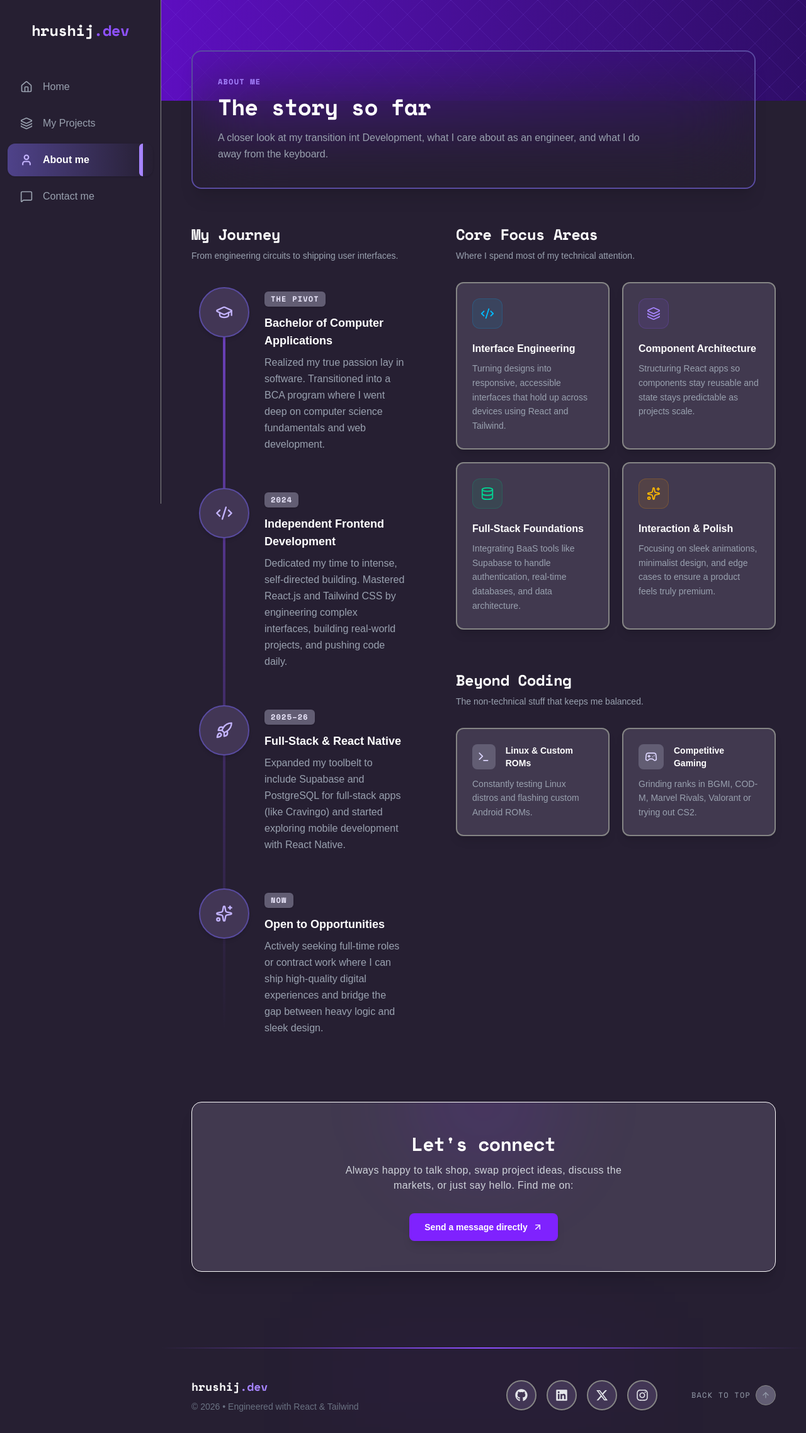
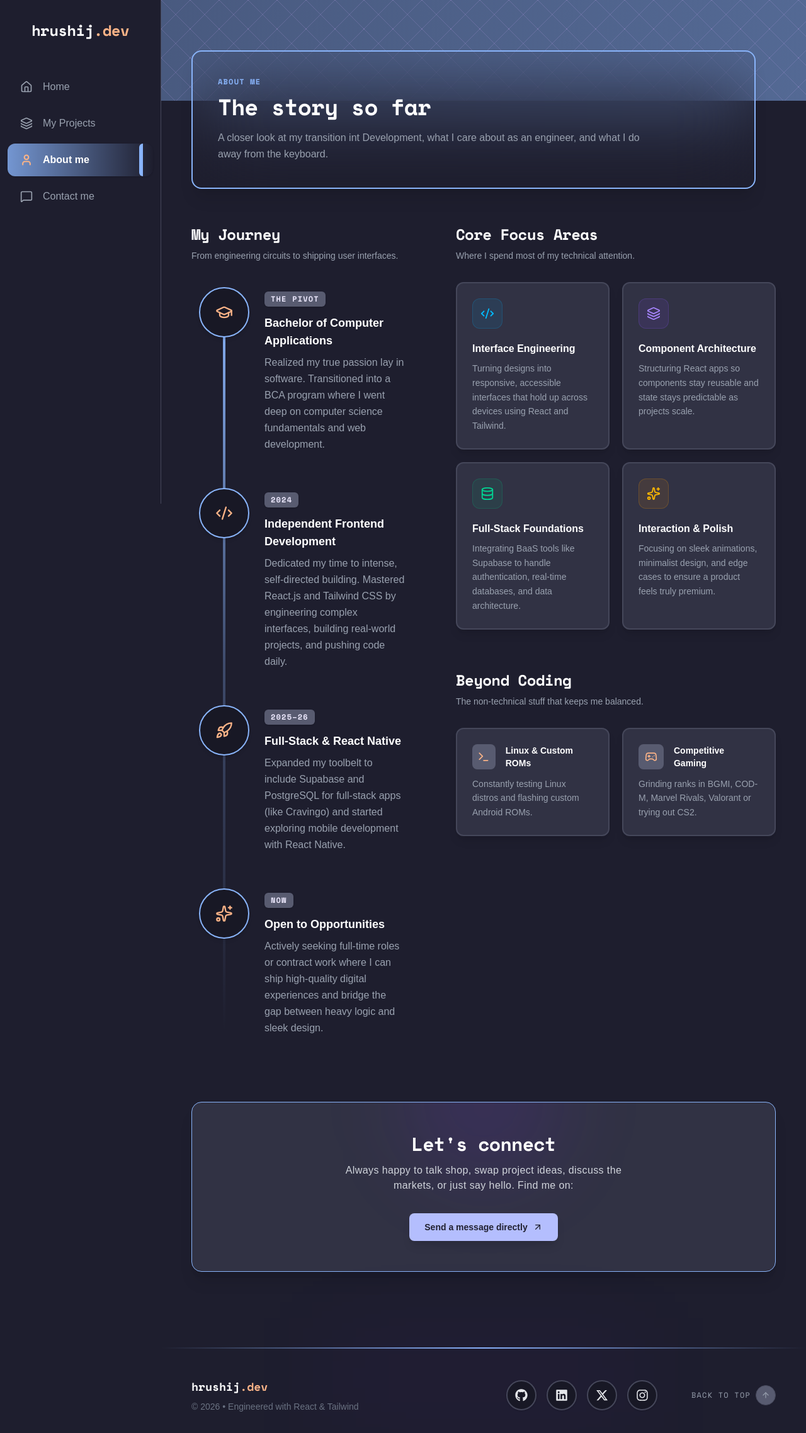
Before and after one commit to Hrushikeshj26/Portfolio, a React (Vite) app: page /about in a window 1280 px wide. Shown: the whole page at 63% size. Built offline with nearby package versions, Linux system fonts and the light colour scheme; a web font is replaced by a local one.

Commit message:
implemented Catppuccin Mocha Colors Theme

```diff
--- a/src/components/Footer.jsx
+++ b/src/components/Footer.jsx
@@ -38,7 +38,7 @@ const Footer = () => {
 
   return (
     <footer className="relative mt-20 pb-8 pt-12">
-      <div className="absolute top-0 left-1/2 -translate-x-1/2 w-full max-w-6xl h-0.5 bg-linear-to-r from-transparent via-violet-500 to-transparent" />
+      <div className="absolute top-0 left-1/2 -translate-x-1/2 w-full max-w-6xl h-0.5 bg-linear-to-r from-transparent via-[#89b4fa] to-transparent" />
 
       <div className="absolute top-0 left-1/2 -translate-x-1/2 w-full max-w-lg h-24 bg-violet-600/5 blur-[80px] pointer-events-none" />
 
@@ -46,7 +46,7 @@ const Footer = () => {
 
         <div className="flex flex-col items-center md:items-start gap-2 order-2 md:order-1">
           <p className="text-white font-spacemono text-lg font-bold">
-            hrushij<span className="text-violet-400">.dev</span>
+            hrushij<span className="text-main">.dev</span>
           </p>
           <p className="text-gray-500 text-xs sm:text-sm font-medium">
             © {currentYear} • Engineered with React & Tailwind
--- a/src/components/Sidebar.jsx
+++ b/src/components/Sidebar.jsx
@@ -38,8 +38,8 @@ const Sidebar = () => {
       {/* --- Mobile Top Header (Glassmorphism) --- */}
       <div className="md:hidden fixed top-0 left-0 right-0 h-16 bg-main/80 backdrop-blur-xl border-b border-subtle flex items-center justify-between px-6 z-40 shadow-sm">
         <div className="font-spacemono">
-          <Link to='/' className="text-xl font-bold text-white flex items-baseline tracking-tight">
-            hrushij<span className="text-violet-500">.dev</span>
+          <Link to='/' className="text-xl font-bold flex items-baseline tracking-tight">
+            hrushij<span className="text-main">.dev</span>
           </Link>
         </div>
         <motion.button
@@ -77,7 +77,7 @@ const Sidebar = () => {
           {/* Logo */}
           <div className="mb-12 font-spacemono px-8">
             <Link to='/' className="text-xl md:text-2xl font-bold text-white flex items-baseline md:justify-center tracking-tight">
-              hrushij<span className="text-violet-500 text-2xl">.dev</span>
+              hrushij<span className="text-main text-2xl">.dev</span>
             </Link>
           </div>
 
@@ -96,8 +96,8 @@ const Sidebar = () => {
                   className={({ isActive }) =>
                     `group relative flex items-center space-x-4 px-5 py-3.5 rounded-xl transition-all duration-300 overflow-hidden ${
                       isActive
-                        ? 'text-white bg-linear-to-r from-[#594ba0]/80 to-transparent font-semibold shadow-sm'
-                        : 'text-gray-400 hover:text-white hover:bg-[#594ba0]/20 font-medium'
+                        ? 'text-white bg-linear-to-r from-[#89b4fa]/80 to-transparent font-semibold shadow-sm'
+                        : 'text-gray-400 hover:text-white hover:bg-[#89b4fa]/20 font-medium'
                     }`
                   }
                 >
@@ -107,7 +107,7 @@ const Sidebar = () => {
                       {isActive && (
                         <motion.div
                           layoutId="activeTabIndicator"
-                          className="absolute right-0 top-0 bottom-0 w-1.5 bg-violet-400 rounded-l-full"
+                          className="absolute right-0 top-0 bottom-0 w-1.5 bg-[#89b4fa] rounded-l-full"
                           initial={{ opacity: 0 }}
                           animate={{ opacity: 1 }}
                           transition={{ duration: 0.3 }}
@@ -116,7 +116,7 @@ const Sidebar = () => {
 
                       {/* Icon & Text with Hover Physics */}
                       <span className={`transition-transform duration-300 ${!isActive && 'group-hover:translate-x-1'}`}>
-                        <item.icon size={20} strokeWidth={isActive ? 2.5 : 2} className={isActive ? 'text-violet-300' : ''}/>
+                        <item.icon size={20} strokeWidth={isActive ? 2.5 : 2} className={isActive ? 'text-main' : ''}/>
                       </span>
                       <span className={`text-base transition-transform duration-300 ${!isActive && 'group-hover:translate-x-1'}`}>
                         {item.name}
--- a/src/index.css
+++ b/src/index.css
@@ -11,24 +11,20 @@
 }
 
 @layer utilities {
-  /* --- Backgrounds --- */
+  .bg-main { background-color: #1e1e2e; }
+  .bg-card { background-color: #313244; }
+  .bg-card2 { background-color: #45475a; }
+  .bg-surface { background-color: #585b70; }
+  .bg-second { background-color: #181825; }
 
-  .bg-main { background-color: #261f32; }
-  .bg-card { background-color: #41394f; }
-  .bg-card2 { background-color: #2f2441; }
-  .bg-surface { background-color: #625d73; }
-  .bg-second { background-color: #423655; }
+  .border-subtle { border-color: #45475a; }
+  .border-second { border-color: #89b4fa;}
+  .border-main { border-color: #89b4fa; }
 
+  .text-main { color: #fab387 }
+  .text-second { color: #89b4fa; }
 
-  /* --- Borders --- */
-  .border-subtle { border-color: #858585; }
-  .border-second { border-color: #594ba0; }
-  .border-main { border-color: #fbfafb; }
-
-
-
-  /* --- Buttons --- */
-  .bg-btn { background-color: var(--color-violet-600) }
-  .hover\:bg-btn-hover:hover { background-color: var(--color-violet-700) }
-  .text-btn { color: var(--color-white); }
+  .bg-btn { background-color: #b4befe; }
+  .hover\:bg-btn-hover:hover { background-color: #a1acf0; }
+  .text-btn { color: #212131; }
 }
--- a/src/pages/About.jsx
+++ b/src/pages/About.jsx
@@ -88,14 +88,14 @@ const About = () => {
   return (
     <div className="min-h-screen pb-10">
 
-      <div className="min-h-40 w-full bg-linear-to-r from-violet-800 to-violet-950 relative overflow-hidden">
+      <div className="min-h-40 w-full bg-linear-to-r from-[#89b4fa]/40 to-[#89b4fa]/50 relative overflow-hidden">
         <div
-          className="absolute inset-0 z-0 pointer-events-none opacity-40"
+          className="absolute inset-0 z-0 pointer-events-none opacity-50"
           style={{
             backgroundImage: `
-              repeating-linear-gradient(45deg, rgba(139, 92, 246, 0.4) 0, rgba(139, 92, 246, 0.4) 1px, transparent 1px, transparent 32px),
-              repeating-linear-gradient(-45deg, rgba(139, 92, 246, 0.4) 0, rgba(139, 92, 246, 0.4) 1px, transparent 1px, transparent 32px)
-            `,
+        repeating-linear-gradient(45deg, rgba(203, 166, 247, 0.4) 0, rgba(203, 166, 247, 0.4) 1px, transparent 1px, transparent 32px),
+        repeating-linear-gradient(-45deg, rgba(203, 166, 247, 0.4) 0, rgba(203, 166, 247, 0.4) 1px, transparent 1px, transparent 32px)
+      `,
             backgroundSize: "46px 46px",
           }}
         />
@@ -108,7 +108,7 @@ const About = () => {
           transition={{ duration: 0.5 }}
           className="border-2 border-second rounded-2xl p-7 sm:p-10 backdrop-blur-3xl shadow-xl max-w-4xl"
         >
-          <p className="text-xs font-spacemono uppercase tracking-widest text-violet-400 mb-3 font-bold">
+          <p className="text-xs font-spacemono uppercase tracking-widest text-second mb-3 font-bold">
             About me
           </p>
           <h1 className="text-3xl sm:text-4xl font-bold font-spacemono text-white tracking-tight mb-4">
@@ -130,7 +130,7 @@ const About = () => {
             </p>
 
             <div className="relative pl-3">
-              <div className="absolute left-12.5 top-4 bottom-4 w-1 bg-linear-to-b from-violet-500/70 via-violet-500/30 to-transparent rounded-full" />
+              <div className="absolute left-12.5 top-4 bottom-4 w-1 bg-linear-to-b from-[#89b4fa] via-[#89b4fa]/30 to-transparent rounded-full" />
 
               <div className="space-y-12">
                 {journey.map(({ year, icon: Icon, title, description }, i) => (
@@ -142,7 +142,7 @@ const About = () => {
                     transition={{ duration: 0.5, delay: i * 0.15 }}
                     className="relative flex gap-6 group"
                   >
-                    <div className="relative z-10 shrink-0 w-20 h-20 rounded-full bg-second border-2 border-second group-hover:border-violet-500 flex items-center justify-center text-violet-300 transition-colors duration-300 shadow-md">
+                    <div className="relative z-10 shrink-0 w-20 h-20 rounded-full bg-second border-2 border-second group-hover:border-main flex items-center justify-center text-main transition-colors duration-300 shadow-md">
                       <Icon size={28} />
                     </div>
                     <div className="pt-1.5 pb-2">
@@ -201,7 +201,7 @@ const About = () => {
                     className="bg-card border-2 border-subtle hover:border-second rounded-xl p-6 transition-colors duration-300 group shadow-lg"
                   >
                     <div className="flex items-center gap-4 mb-3">
-                      <span className="inline-flex items-center justify-center w-10 h-10 rounded-lg bg-surface text-violet-200 group-hover:text-violet-300 transition-colors">
+                      <span className="inline-flex items-center justify-center w-10 h-10 rounded-lg bg-surface text-main transition-colors">
                         <Icon size={20} />
                       </span>
                       <h3 className="text-white font-semibold text-sm">{title}</h3>
@@ -236,7 +236,7 @@ const About = () => {
                 whileHover={{ scale: 1.05 }}
                 whileTap={{ scale: 0.95 }}
                 href="/contact"
-                className="inline-flex items-center gap-2 bg-btn hover:bg-btn-hover text-white font-semibold text-sm px-6 py-3 rounded-lg transition-colors shadow-lg group/cta"
+                className="inline-flex items-center gap-2 bg-btn hover:bg-btn-hover text-btn font-semibold text-sm px-6 py-3 rounded-lg transition-colors shadow-lg group/cta"
               >
                 Send a message directly
                 <ArrowUpRight
--- a/src/pages/Projects.jsx
+++ b/src/pages/Projects.jsx
@@ -11,23 +11,51 @@ import { ArrowUpRight, FolderGit2 } from "lucide-react";
 import { FaGithub } from "react-icons/fa";
 import { motion } from "framer-motion";
 
-import momento from '../assets/momento.JPG';
-import nexora from '../assets/Nexora.png';
-import novacrypto from '../assets/NovaCrypto.png';
-import technest from '../assets/TechNest.jpg';
-import cravingo from '../assets/cravingo.JPG'
+import momento from "../assets/momento.JPG";
+import nexora from "../assets/Nexora.png";
+import novacrypto from "../assets/NovaCrypto.png";
+import technest from "../assets/TechNest.jpg";
+import cravingo from "../assets/cravingo.JPG";
 
 const TECH_META = {
-  "React.js": { icon: SiReact, color: "text-sky-400", ring: "border-sky-500/30 bg-sky-500/10" },
-  "Tailwind CSS": { icon: SiTailwindcss, color: "text-cyan-400", ring: "border-cyan-500/30 bg-cyan-500/10" },
-  "Supabase": { icon: SiSupabase, color: "text-emerald-400", ring: "border-emerald-500/30 bg-emerald-500/10" },
-  "Context API": { icon: BiCodeCurly, color: "text-violet-400", ring: "border-violet-500/30 bg-violet-500/10" },
-  "CoinGecko API": { icon: TbApi, color: "text-amber-400", ring: "border-amber-500/30 bg-amber-500/10" },
-  "React Router": { icon: SiReactrouter, color: "text-rose-400", ring: "border-rose-500/30 bg-rose-500/10" },
+  "React.js": {
+    icon: SiReact,
+    color: "text-[#89b4fa]", // Mocha Blue
+    ring: "border-[#89b4fa]/30 bg-[#89b4fa]/10",
+  },
+  "Tailwind CSS": {
+    icon: SiTailwindcss,
+    color: "text-[#89dceb]", // Mocha Sky
+    ring: "border-[#89dceb]/30 bg-[#89dceb]/10",
+  },
+  Supabase: {
+    icon: SiSupabase,
+    color: "text-[#a6e3a1]", // Mocha Green
+    ring: "border-[#a6e3a1]/30 bg-[#a6e3a1]/10",
+  },
+  "Context API": {
+    icon: BiCodeCurly,
+    color: "text-[#cba6f7]", // Mocha Mauve
+    ring: "border-[#cba6f7]/30 bg-[#cba6f7]/10",
+  },
+  "CoinGecko API": {
+    icon: TbApi,
+    color: "text-[#f9e2af]", // Mocha Yellow
+    ring: "border-[#f9e2af]/30 bg-[#f9e2af]/10",
+  },
+  "React Router": {
+    icon: SiReactrouter,
+    color: "text-[#f38ba8]", // Mocha Red
+    ring: "border-[#f38ba8]/30 bg-[#f38ba8]/10",
+  },
 };
 
 const techMeta = (tech) =>
-  TECH_META[tech] || { icon: BiCodeCurly, color: "text-gray-300", ring: "border-subtle bg-surface" };
+  TECH_META[tech] || {
+    icon: BiCodeCurly,
+    color: "text-gray-300",
+    ring: "border-subtle bg-surface",
+  };
 
 const projectsData = [
   {
@@ -38,7 +66,7 @@ const projectsData = [
     tech: ["React.js", "Tailwind CSS", "Supabase"],
     liveLink: "#",
     repoLink: "https://github.com/Hrushikeshj26/Cravingo",
-    image: cravingo
+    image: cravingo,
   },
   {
     id: 2,
@@ -46,7 +74,8 @@ const projectsData = [
     description:
       "A real-time social platform featuring secure user authentication, live database synchronization, image uploads, instant notifications, and optimistic UI updates for likes and comments with a mobile-first architecture.",
     tech: ["React.js", "Supabase", "Tailwind CSS"],
-    liveLink: "https://www.linkedin.com/posts/hrushikeshj26_reactjs-tailwindcss-supabase-ugcPost-7469005036220530688-cKyO",
+    liveLink:
+      "https://www.linkedin.com/posts/hrushikeshj26_reactjs-tailwindcss-supabase-ugcPost-7469005036220530688-cKyO",
     repoLink: "https://github.com/Hrushikeshj26/Momento",
     image: momento,
   },
@@ -78,10 +107,9 @@ const projectsData = [
     tech: ["React.js", "Tailwind CSS", "React Router"],
     liveLink: "https://tech-nestt.vercel.app/",
     repoLink: "https://github.com/Hrushikeshj26/TechNest",
-    image: technest
+    image: technest,
   },
 ];
-
 
 const ProjectCard = ({ project, index }) => {
   const [imgError, setImgError] = useState(false);
@@ -95,7 +123,6 @@ const ProjectCard = ({ project, index }) => {
       whileHover={{ y: -8 }}
       className="group  relative bg-card border border-subtle hover:border-second rounded-2xl overflow-hidden shadow-lg hover:shadow-[0_12px_30px_rgba(89,75,160,0.25)] flex flex-col h-full transition-colors duration-300 grow"
     >
-
       {/* Thumbnail */}
       <div className="relative aspect-video overflow-hidden bg-surface border-b border-subtle group-hover:border-second transition-colors duration-300">
         {!imgError ? (
@@ -125,7 +152,7 @@ const ProjectCard = ({ project, index }) => {
           <motion.span
             whileHover={{ scale: 1.05 }}
             whileTap={{ scale: 0.95 }}
-            className="inline-flex items-center gap-1.5 bg-btn text-white text-xs font-bold px-4 py-2 rounded-full translate-y-4 group-hover:translate-y-0 transition-all duration-300 shadow-lg border border-second/50"
+            className="inline-flex items-center gap-1.5 bg-[#f38ba8] text-white text-xs font-bold px-4 py-2 rounded-full translate-y-4 group-hover:translate-y-0 transition-all duration-300 shadow-lg border border-second/50"
           >
             Live Demo
             <ArrowUpRight size={14} strokeWidth={2.5} />
@@ -181,16 +208,15 @@ const ProjectCard = ({ project, index }) => {
 const Projects = () => {
   return (
     <div className="min-h-screen pb-16">
-
       {/* Banner */}
-      <div className="min-h-40 w-full bg-linear-to-r from-violet-800 to-violet-950 relative overflow-hidden">
+      <div className="min-h-40 w-full bg-linear-to-r from-[#89b4fa]/40 to-[#89b4fa]/50 relative overflow-hidden">
         <div
           className="absolute inset-0 z-0 pointer-events-none opacity-50"
           style={{
             backgroundImage: `
-              repeating-linear-gradient(45deg, rgba(139, 92, 246, 0.4) 0, rgba(139, 92, 246, 0.4) 1px, transparent 1px, transparent 32px),
-              repeating-linear-gradient(-45deg, rgba(139, 92, 246, 0.4) 0, rgba(139, 92, 246, 0.4) 1px, transparent 1px, transparent 32px)
-            `,
+        repeating-linear-gradient(45deg, rgba(203, 166, 247, 0.4) 0, rgba(203, 166, 247, 0.4) 1px, transparent 1px, transparent 32px),
+        repeating-linear-gradient(-45deg, rgba(203, 166, 247, 0.4) 0, rgba(203, 166, 247, 0.4) 1px, transparent 1px, transparent 32px)
+      `,
             backgroundSize: "46px 46px",
           }}
         />
@@ -199,16 +225,16 @@ const Projects = () => {
       {/* Header */}
       <div className="px-6 md:px-10 lg:px-12 relative z-10 -mt-16 sm:-mt-20 mb-12">
         <div className="border-2 border-second rounded-2xl p-7 sm:p-10 shadow-2xl backdrop-blur-3xl max-w-4xl">
-          <p className="text-xs font-spacemono uppercase tracking-widest text-violet-400 mb-3 font-bold">
+          <p className="text-xs font-spacemono uppercase tracking-widest text-second mb-3 font-bold">
             {projectsData.length} projects shipped
           </p>
           <h1 className="text-3xl sm:text-4xl font-bold font-spacemono text-white tracking-tight mb-4">
             My Projects
           </h1>
           <p className="text-gray-400 text-sm sm:text-base leading-relaxed max-w-2xl">
-            A collection of full-stack apps and tools I've built end to
-            end — from database schema to the pixel on screen. Each one
-            shipped with real users and real edge cases in mind.
+            A collection of full-stack apps and tools I've built end to end —
+            from database schema to the pixel on screen. Each one shipped with
+            real users and real edge cases in mind.
           </p>
         </div>
       </div>
@@ -217,7 +243,7 @@ const Projects = () => {
       <div className="px-6 md:px-10 mx-auto max-w-7xl lg:px-12">
         <div className="grid grid-cols-1 sm:grid-cols-2 lg:grid-cols-3 gap-8">
           {projectsData.map((project, index) => (
-            <ProjectCard key={project.id} project={project}index={index}/>
+            <ProjectCard key={project.id} project={project} index={index} />
           ))}
         </div>
       </div>
```
Also changed, not shown: src/components/Preloader.jsx (+11 -11 lines), src/pages/Contact.jsx (+16 -13 lines), src/pages/Home.jsx (+36 -20 lines).
